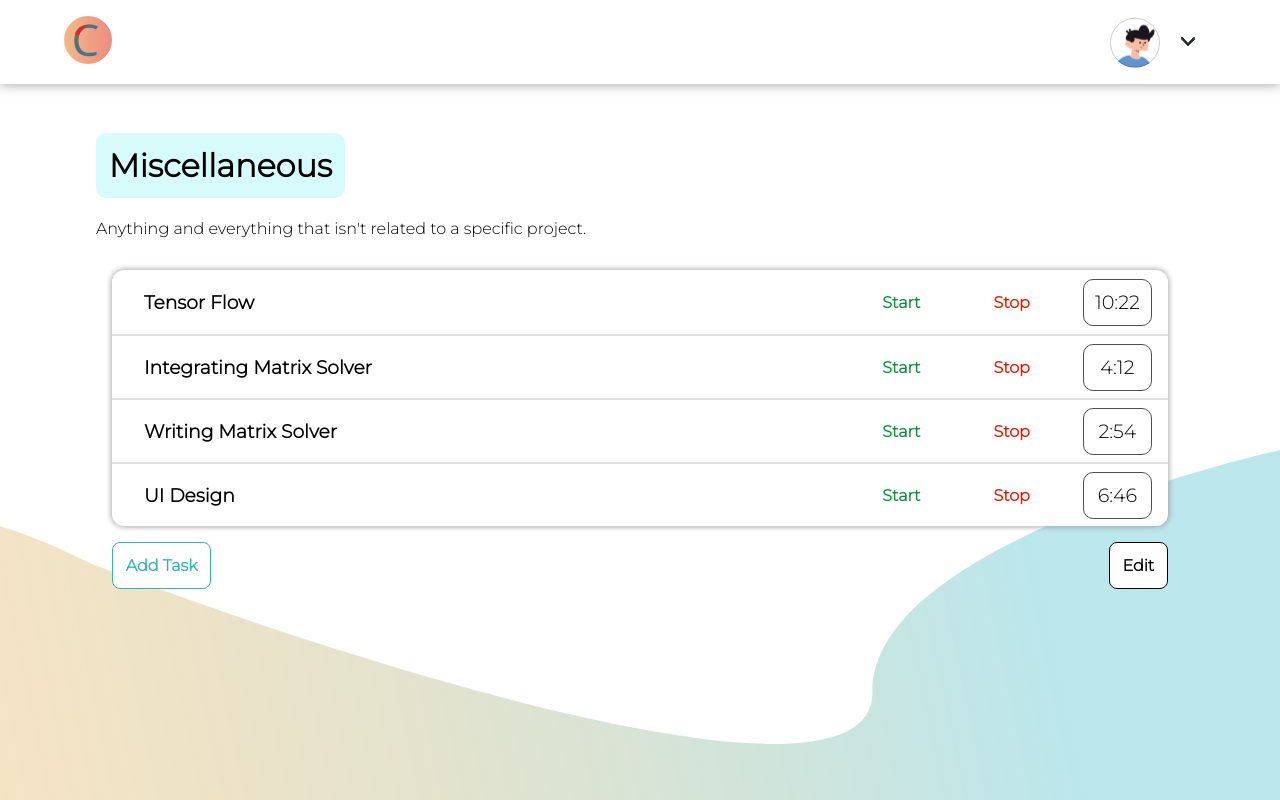
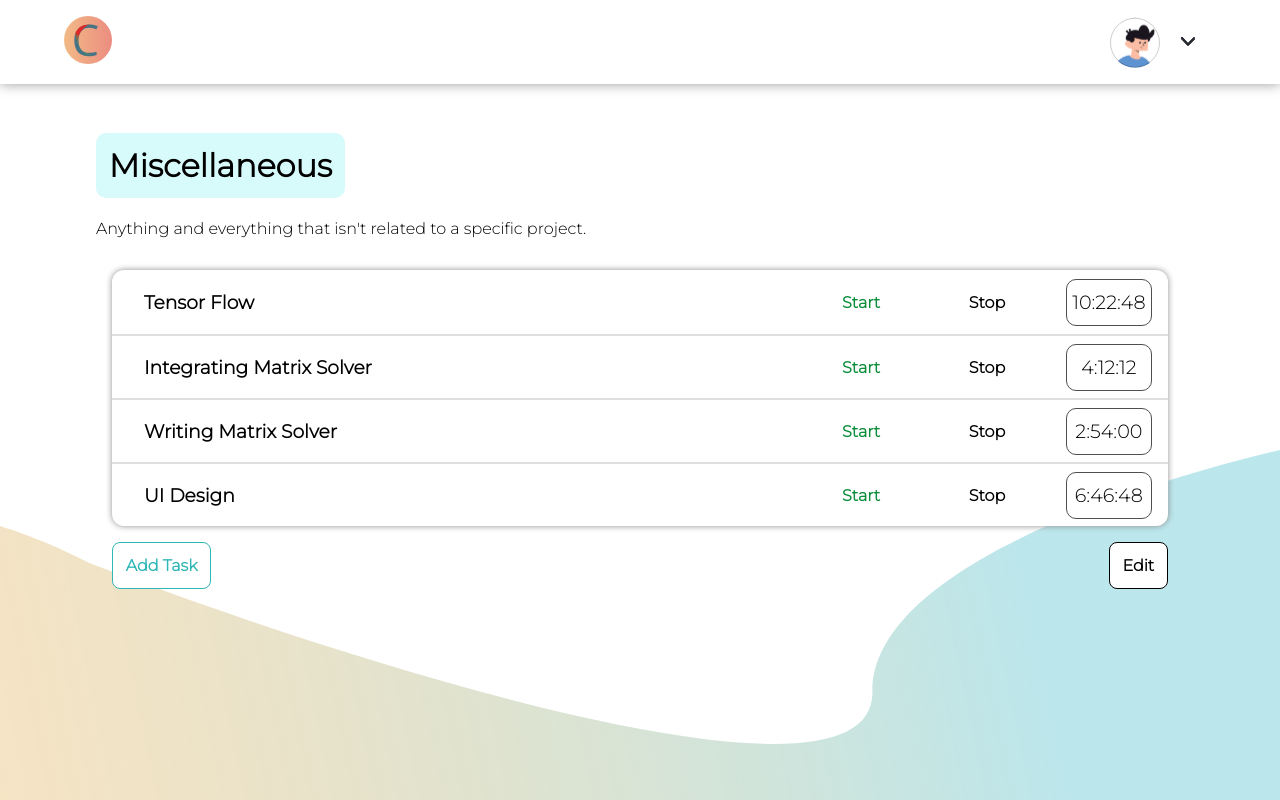
Before and after one commit to jermainejanszen/carta, a Next.js app: page /projects/abcd in a window 1280 px wide. Built offline with nearby package versions, Linux system fonts and the light colour scheme.

Commit message:
implemented timer on task items

```diff
--- a/components/Button.tsx
+++ b/components/Button.tsx
@@ -3,7 +3,7 @@ import styles from '../styles/components/Button.module.scss';
 
 interface Props {
     children : string,
-    palette? : "primary" | "secondary" | "success" | "danger" | "warning",
+    palette? : "primary" | "secondary" | "success" | "danger" | "warning" | "",
     variant? : "outlined" | "ghost" | "link",
     onClick?,
     type? : "button" | "submit" | "reset",
--- a/components/TaskItem.tsx
+++ b/components/TaskItem.tsx
@@ -7,13 +7,18 @@ interface Props {
   time: number,
   index: number,
   editName: (index: number, newName: string) => void,
+  editTime: (index: number, newTime: number) => void,
 }
 
 const TaskItem = (props: Props) => {
 
   const nameInput = useRef(null);
+  const countRef = useRef(null);
+
   const [editMode, setEditMode] = useState(false);
+  const [isCounting, setIsCounting] = useState(false);
   const [name, setName] = useState(props.name);
+  const [time, setTime] = useState(props.time);
 
   // Focuses on the name input field when edit mode is entered
   useEffect(() => {
@@ -22,13 +27,20 @@ const TaskItem = (props: Props) => {
     }
   }, [editMode])
 
-  const secondsToHours = (seconds : number) : string => {
-      const hours = Math.floor(seconds / 3600);
-      let minutes = Math.floor((seconds % 3600) / 60).toString();
+  const secondsToHours = (time : number) : string => {
+      const hours = Math.floor(time / 3600);
+
+      let minutes = Math.floor((time % 3600) / 60).toString();
       if (minutes.length < 2) {
         minutes = '0' + minutes;
       }
-      return `${hours}:${minutes}`;
+
+      let seconds = Math.floor((time % 3600) % 60).toString();
+      if (seconds.length < 2) {
+        seconds = '0' + seconds;
+      }
+
+      return `${hours}:${minutes}:${seconds}`;
   }
 
   const handleEditClick = (e) => {
@@ -50,6 +62,23 @@ const TaskItem = (props: Props) => {
     }
   }
 
+  const handleTimeStartClick = (e) => {
+    if (!isCounting) {
+      setIsCounting(true);
+      countRef.current = setInterval(() => {
+        setTime((time) => time + 1)
+      }, 1000);
+    }
+  }
+
+  const handleTimeStopClick = (e) => {
+    if (isCounting) {
+      clearInterval(countRef.current);
+      props.editTime(props.index, time);
+      setIsCounting(false);
+    }
+  }
+
   return (
     <div className={styles.container}>
       <div className={styles.taskName}>
@@ -67,9 +96,19 @@ const TaskItem = (props: Props) => {
           onClick={handleEditClick} />
       </div>
       <div className={styles.taskTime}>
-        <Button palette="success" variant="ghost">Start</Button>
-        <Button palette="primary" variant="ghost">Stop</Button>
-        <p className={styles.time}>{secondsToHours(props.time)}</p>
+        <Button
+          palette={!isCounting ? "success" : ""}
+          variant="ghost"
+          onClick={handleTimeStartClick} >
+            Start
+        </Button>
+        <Button
+          palette={isCounting ? "primary" : ""}
+          variant="ghost"
+          onClick={handleTimeStopClick} >
+            Stop
+        </Button>
+        <p className={styles.time}>{secondsToHours(time)}</p>
       </div>
     </div>
   )
--- a/pages/projects/[id].tsx
+++ b/pages/projects/[id].tsx
@@ -20,7 +20,7 @@ const mockData = {
       time: 37368,
     },{
       name: "Integrating Matrix Solver",
-      time: 15120,
+      time: 15132,
     },{
       name: "Writing Matrix Solver",
       time: 10440,
@@ -52,6 +52,12 @@ const Project = (props: Props) => {
     setTasks(newTasks);
   }
 
+  const handleEditTaskTime = (index: number, newTime: number) => {
+    let newTasks = [...tasks];
+    newTasks[index] = {...newTasks[index], time: newTime};
+    setTasks(newTasks);
+  }
+
   return (
     <div className={styles.container}>
       <header className={styles.header}>
@@ -70,7 +76,16 @@ const Project = (props: Props) => {
 
         <div className={styles.taskContainer}>
           <div className={styles.taskList}>
-            {tasks.map((value, index) => <TaskItem name={value.name} time={value.time} key={index} index={index} editName={handleEditTaskName} />)}
+            {tasks.map((value, index) => {
+              return <TaskItem
+                name={value.name}
+                time={value.time}
+                key={index}
+                index={index}
+                editName={handleEditTaskName}
+                editTime={handleEditTaskTime} />
+                }
+            )}
           </div>
           <div className={styles.taskActions}>
             <Button onClick={handleAddTaskClick} palette="secondary" variant="outlined">Add Task</Button>
--- a/styles/components/TaskItem.module.scss
+++ b/styles/components/TaskItem.module.scss
@@ -59,7 +59,7 @@
   border-radius: 0 0 12px 12px;
 }
 
-.container:hover {
+.taskName:hover {
   img {
     opacity: 100%;
   }
@@ -70,7 +70,7 @@
   align-items: center;
   justify-content: center;
   text-align: center;
-  width: 6rem;
+  width: 9rem;
   border: 1px solid $beta200;
   border-radius: 10px;
   font-size: 1.2rem;
```
